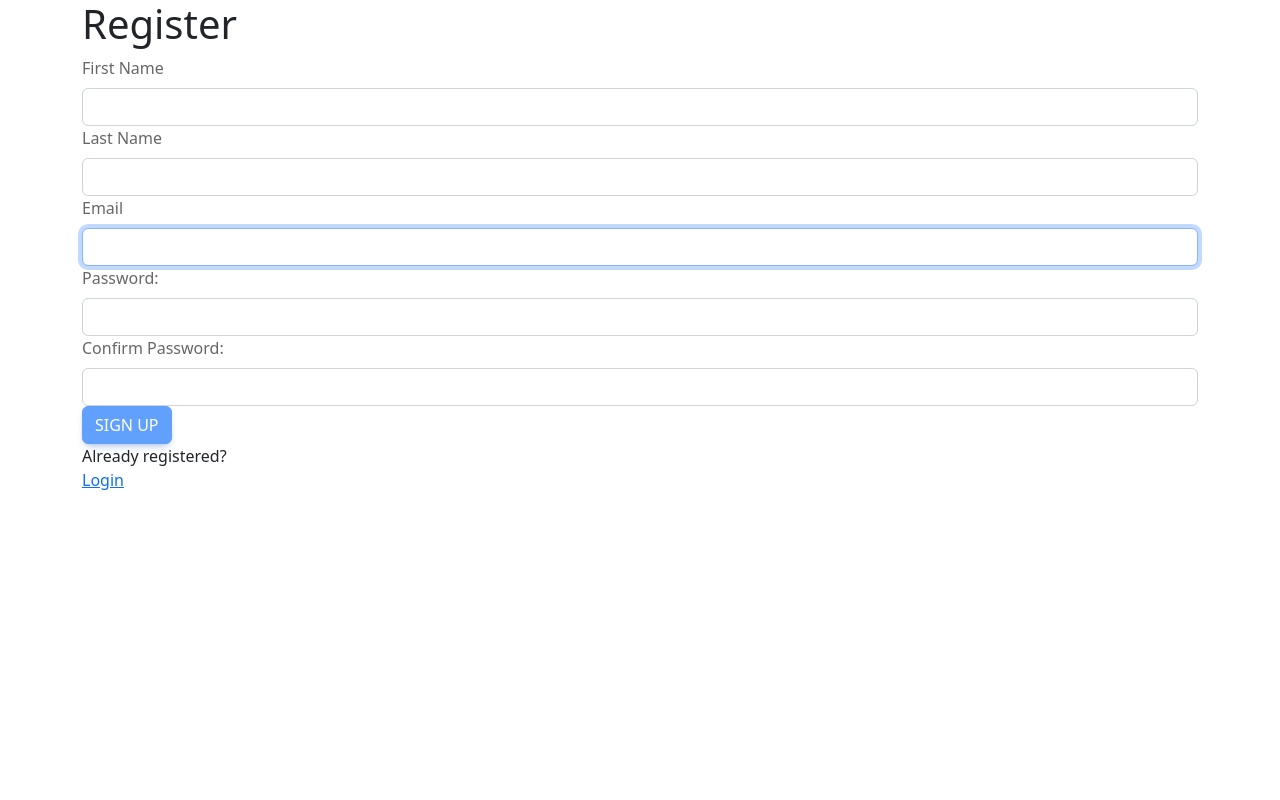
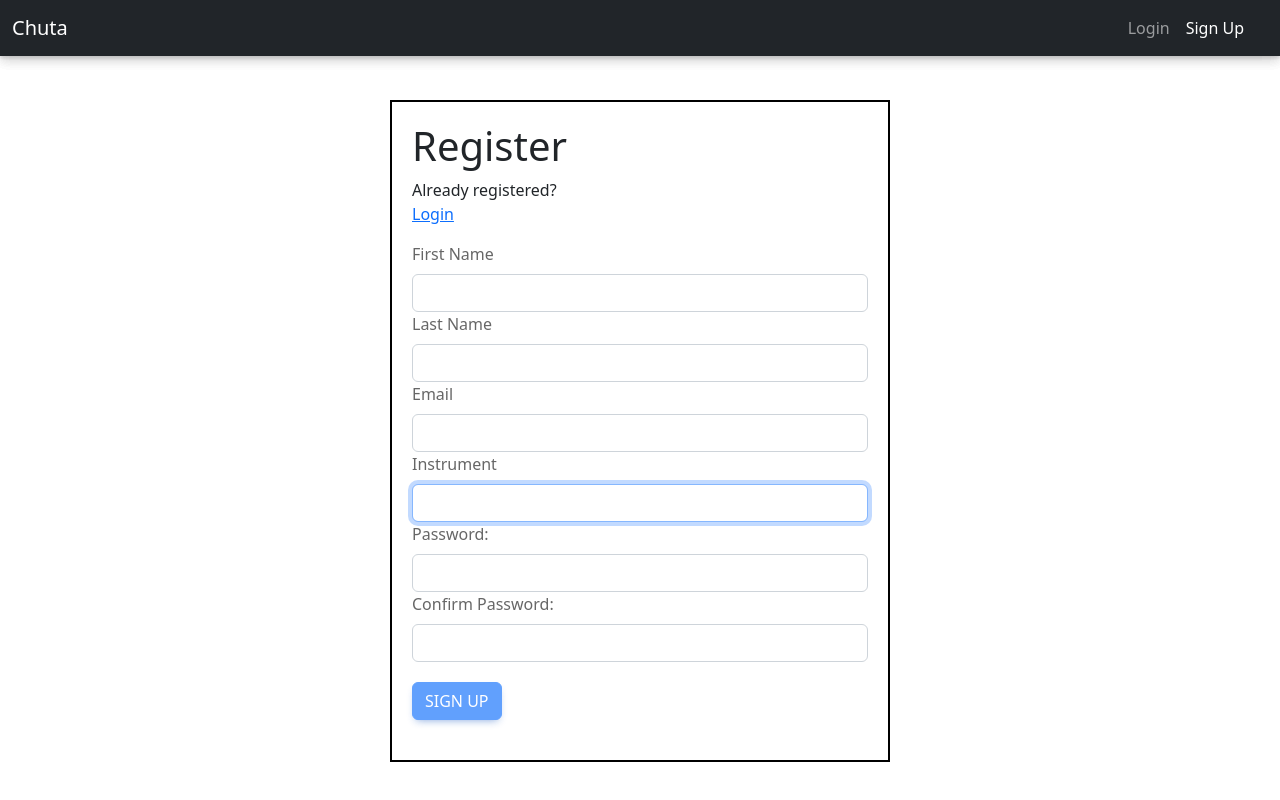
Before and after one commit to bonthebassist/Capstone, a React (Create React App) app: page /Register in a window 1280 px wide. Built offline with nearby package versions, Linux system fonts and the light colour scheme.

Commit message:
nav bar added, updated registration and login form

```diff
--- a/package.json
+++ b/package.json
@@ -18,7 +18,9 @@
     "react-color": "^2.19.3",
     "react-datepicker": "^4.8.0",
     "react-dom": "^18.2.0",
+    "react-router": "^6.4.4",
     "react-router-dom": "^6.5.0",
+    "react-router-bootstrap": "^0.26.2",
     "react-scripts": "5.0.1",
     "redux-persist": "^6.0.0",
     "web-vitals": "^2.1.4"
--- a/src/App.css
+++ b/src/App.css
@@ -185,3 +185,22 @@ body {
   clear: both;
   display: table;
 }
+
+.form-container {
+  margin-top: 60px;
+  justify-content: center;
+  display: flex;
+  padding: 40px 60px 40px 60px;
+}
+
+.form {
+  width: 500px;
+  justify-self: center;
+  background-color:white;
+  padding:20px;
+  border: 2px solid black
+}
+
+.form button {
+  margin: 20px 20px 20px 0px;
+}
--- a/src/App.js
+++ b/src/App.js
@@ -17,11 +17,16 @@ import DisplayStudentInfo from './components/DisplayStudentInfo';
 import Login from './pages/Login';
 import Register from './pages/Register'
 import HomePage from './pages/HomePage';
+import NavbarBoots from './components/NavbarBoots';
 
 
 function App() {
+
+
+
   return (
     <main >
+      <NavbarBoots />
       <Routes>
         <Route path='/' element={<HomePage/>}/>
         <Route path='/Register' element={<Register />} />
--- a/src/components/DisplayStudentInfo.js
+++ b/src/components/DisplayStudentInfo.js
@@ -74,7 +74,7 @@ export default function DisplayStudentInfo() {
     // }, [auth.token, auth.email])
 
     useEffect(() => {
-        console.log(entry.diaryEntry)
+        console.log(entry.attendance.slice(0, 2))
     }, [entry])
     const config = {
         headers: {
@@ -259,6 +259,7 @@ export default function DisplayStudentInfo() {
                                 }
                                 return (
                                     <Accordion.Item eventKey={i}>
+
                                         <Accordion.Header>Week {week.slice(0, 2)}</Accordion.Header>
                                         {week.length > 2
                                             ?
@@ -266,9 +267,11 @@ export default function DisplayStudentInfo() {
                                                 <p>Attendance: {week.slice(2)}</p>
                                                 <p>Lesson Notes: {
                                                     attendanceDoc.diaryArray.length > 0 ?
-                                                    attendanceDoc.diaryArray[0][0] === i ?
                                                     attendanceDoc.diaryArray[0][1] : null
-                                                    : null
+                                                    // attendanceDoc.diaryArray.length > 0 ?
+                                                    // attendanceDoc.diaryArray[0][0] === i ?
+                                                    // attendanceDoc.diaryArray[0][1] : null
+                                                    // : null
                                                 }</p>
                                                 <ButtonGroup>
                                                     <Button>Edit</Button>
--- /dev/null
+++ b/src/components/NavbarBoots.js
@@ -0,0 +1,79 @@
+import Container from 'react-bootstrap/Container';
+import Nav from 'react-bootstrap/Nav';
+import Navbar from 'react-bootstrap/Navbar';
+import Offcanvas from 'react-bootstrap/Offcanvas';
+import { useContext } from 'react'
+import { AuthContext } from "../context/AuthProvider"
+import { LinkContainer } from 'react-router-bootstrap';
+import { Button } from 'react-bootstrap';
+
+function NavbarBoots() {
+  const { auth, setAuth } = useContext(AuthContext)
+    const Logout = () => {
+        console.log("in the logout function")
+        setAuth({ user_id: "", token:"" })
+        localStorage.clear();
+      }
+
+  return (
+    <>
+      {[true, 'sm', 'md'].map((expand) => (
+        <Navbar key={expand} fixed="top" expand={expand} className="mb-3" bg="dark" variant="dark">
+          <Container fluid>
+            <LinkContainer to="/">
+            <Navbar.Brand to="/" id="site-title">Chuta</Navbar.Brand>
+            </LinkContainer>
+            <Navbar.Toggle aria-controls={`offcanvasNavbar-expand-${expand}`} />
+            <Navbar.Offcanvas
+              id={`offcanvasNavbar-expand-${expand}`}
+              aria-labelledby={`offcanvasNavbarLabel-expand-${expand}`}
+              placement="end"
+            >
+              <Offcanvas.Header closeButton>
+                <Offcanvas.Title id={`offcanvasNavbarLabel-expand-${expand}`}>
+                  Chuta
+                </Offcanvas.Title>
+              </Offcanvas.Header>
+              <Offcanvas.Body>
+                <Nav className="justify-content-end flex-grow-1 pe-3">
+
+                  {!auth.user_id ?
+                  <>
+                  <LinkContainer to="/Login">
+                    <Nav.Link>Login</Nav.Link>
+                  </LinkContainer>
+                  <LinkContainer to="/Register">
+                    <Nav.Link>Sign Up</Nav.Link>
+                  </LinkContainer>
+                  </>
+                  :
+                  <>
+                  <LinkContainer to="/Schools">
+                    <Nav.Link>Schools</Nav.Link>
+                  </LinkContainer>
+                  <LinkContainer to="/Students">
+                    <Nav.Link>Students</Nav.Link>
+                  </LinkContainer>
+                  <LinkContainer to="/Attendance">
+                    <Nav.Link>Attendance</Nav.Link>
+                  </LinkContainer>
+                  <LinkContainer to="/Invoice">
+                    <Nav.Link>Invoicing</Nav.Link>
+                  </LinkContainer>
+                  <LinkContainer to="/MyDetails">
+                    <Nav.Link>My Details</Nav.Link>
+                  </LinkContainer>
+                  <Button variant="outline-light" onClick={Logout}>Logout</Button>
+                  </>
+                  }
+                  </Nav>
+              </Offcanvas.Body>
+            </Navbar.Offcanvas>
+          </Container>
+        </Navbar>
+      ))}
+    </>
+  );
+}
+
+export default NavbarBoots;
--- a/src/components/NewSchoolForm.js
+++ b/src/components/NewSchoolForm.js
@@ -5,6 +5,7 @@ import Form from 'react-bootstrap/Form';
 import { CirclePicker } from 'react-color';
 import axios from 'axios';
 import { AuthContext } from '../context/AuthProvider';
+import { Container } from 'react-bootstrap';
 
 export default function NewSchoolForm() {
   const { auth, setAuth } = useContext(AuthContext)
@@ -63,9 +64,9 @@ export default function NewSchoolForm() {
 
 
   return (
-    <>
-      {!auth.email ? (
-        <h2>Please <NavLink to="/login">Login</NavLink></h2>
+    <Container>
+      {!auth.user_id ? (
+        <h2>Please <NavLink to="/Login">Login</NavLink></h2>
       ) : (
         <div className='content-div'>
           {success ? (
@@ -130,6 +131,6 @@ export default function NewSchoolForm() {
         </div>
       )
     }
-    </>
+    </Container>
   )
 }
--- a/src/index.css
+++ b/src/index.css
@@ -54,3 +54,11 @@ a, a:visited {
 .line {
     display: inline-block;
 }
+
+.success-msg {
+    background-color: limegreen;
+    color: darkgreen;
+    font-weight: bold;
+    padding: 0.5rem;
+    margin-bottom: 0.5rem;
+}
--- a/src/pages/AttendancePage.js
+++ b/src/pages/AttendancePage.js
@@ -112,8 +112,6 @@ export default function AttendancePage() {
                     <th scope='col'>8</th>
                     <th scope='col'>9</th>
                     <th scope='col'>10</th>
-                    <th scope='col'>11</th>
-                    <th scope='col'>12</th>
                     <th scope='col'>Count</th>
                     <th scope='col'>Goal</th>
                   </tr>
--- a/src/pages/Login.js
+++ b/src/pages/Login.js
@@ -31,7 +31,7 @@ function Login() {
   const handleSubmit = async (e) => {
     e.preventDefault();
     try {
-      const response = await axios.post('http://localhost:4001/login',
+      const response = await axios.post('http://localhost:4000/post/login',
         {email: email, password: password},
         {
           headers: { 'Context-Type': 'application/json'},
@@ -69,10 +69,11 @@ function Login() {
       {success ? (
         <Navigate to="/Schools" />
       ) : (
-        <Container>
+        <Container className='form-container'>
+
+          <Form onSubmit={handleSubmit} className='form'>
           <p ref={errRef} className={errMsg ? "errmsg" : "offscreen"} aria-live="assertive">{errMsg}</p>
           <h1>Sign In</h1>
-          <Form onSubmit={handleSubmit}>
             <Form.Group>
               <Form.Label>Email</Form.Label>
               <Form.Control
@@ -97,11 +98,12 @@ function Login() {
               required />
             </Form.Group>
             <Button type="submit">Sign In</Button>
-          </Form>
-          <p>
+            <p>
             Need An Account? <br />
             <NavLink to='/Register'>Sign Up</NavLink>
           </p>
+          </Form>
+
         </Container>
       )}
     </>
--- a/src/pages/Register.js
+++ b/src/pages/Register.js
@@ -16,6 +16,8 @@ const Register = () => {
     const [firstName, setFirstName] = useState('')
 
     const [lastName, setLastName] = useState('')
+
+    const [instrument, setInstrument] = useState('')
 
     const [password, setPassword] = useState('');
     const [pwdFocus, setPwdFocus] = useState(false)
@@ -45,8 +47,8 @@ const Register = () => {
         console.log("in the handleSubmit")
         e.preventDefault();
         try {
-            const response = await axios.post('http://localhost:4001/register',
-                { firstName: firstName, lastName: lastName, email: email, password: password },
+            const response = await axios.post('http://localhost:4000/post/register',
+                { firstName: firstName, lastName: lastName, email: email, instrument: instrument, password: password },
                 {
                     headers: { 'Content-Type': 'application/json' },
                     withCredentials: true
@@ -61,6 +63,7 @@ const Register = () => {
             setFirstName('');
             setLastName('');
             setEmail('');
+            setInstrument('')
             setPassword('');
             setMatchPwd('');
         } catch (err) {
@@ -78,15 +81,28 @@ const Register = () => {
     return (
         <>
 
-        <Container>
-            <p ref={errRef} className={errMsg ? "errmsg" : "offscreen"} aria-live="assertive">{errMsg}</p>
-            <h1>Register</h1>
-            <Form onSubmit={handleSubmit}>
+        <Container className="form-container">
+            <Form onSubmit={handleSubmit} className="form">
+                <p ref={errRef} className={errMsg ? "errmsg" : "offscreen"} aria-live="assertive">{errMsg}</p>
+                <h1>Register</h1>
+                {success ? (
+                <p className='success-msg'>
+                    <span> Successfully registered <NavLink to='/login'>Login</NavLink></span>
+                </p>
+                ) : (
+                <p>
+                    Already registered?<br />
+                    <span className="line">
+                        <Link to="/login">Login</Link>
+                    </span>
+                </p>
+                )}
                 <Form.Group>
                     <Form.Label>First Name</Form.Label>
                     <Form.Control
                     type="text"
                     name="firstName"
+                    ref={userRef}
                     onChange={(e)=> setFirstName(e.target.value)}
                     value={firstName}
                     autoFocus
@@ -97,6 +113,7 @@ const Register = () => {
                     <Form.Control
                     type="text"
                     name="lastName"
+                    ref={userRef}
                     onChange={(e)=> setLastName(e.target.value)}
                     value={lastName}
                     required
@@ -111,6 +128,18 @@ const Register = () => {
                     autoComplete="off"
                     onChange={(e) => setEmail(e.target.value)}
                     value={email}
+                    required
+                    />
+                </Form.Group>
+                <Form.Group>
+                    <Form.Label>Instrument</Form.Label>
+                    <Form.Control
+                    type="text"
+                    name="instrument"
+                    ref={userRef}
+                    autoComplete="off"
+                    onChange={(e) => setInstrument(e.target.value)}
+                    value={instrument}
                     required
                     />
                 </Form.Group>
@@ -163,19 +192,9 @@ const Register = () => {
                 <Form.Group>
                     <Button type="submit" disabled={!firstName || !lastName || !email || !validPwd || !validMatch ? true : false}>Sign up</Button>
                 </Form.Group>
+
             </Form>
-            {success ? (
-                <p>
-                    <span> Successfully registered <NavLink to='/login'>Login</NavLink></span>
-                </p>
-                ) : (
-                <p>
-                    Already registered?<br />
-                    <span className="line">
-                        <Link to="/login">Login</Link>
-                    </span>
-                </p>
-            )}
+
         </Container>
 
         </>
```
Also changed, not shown: 1 other file (tests, documents, lock files or other folders).
